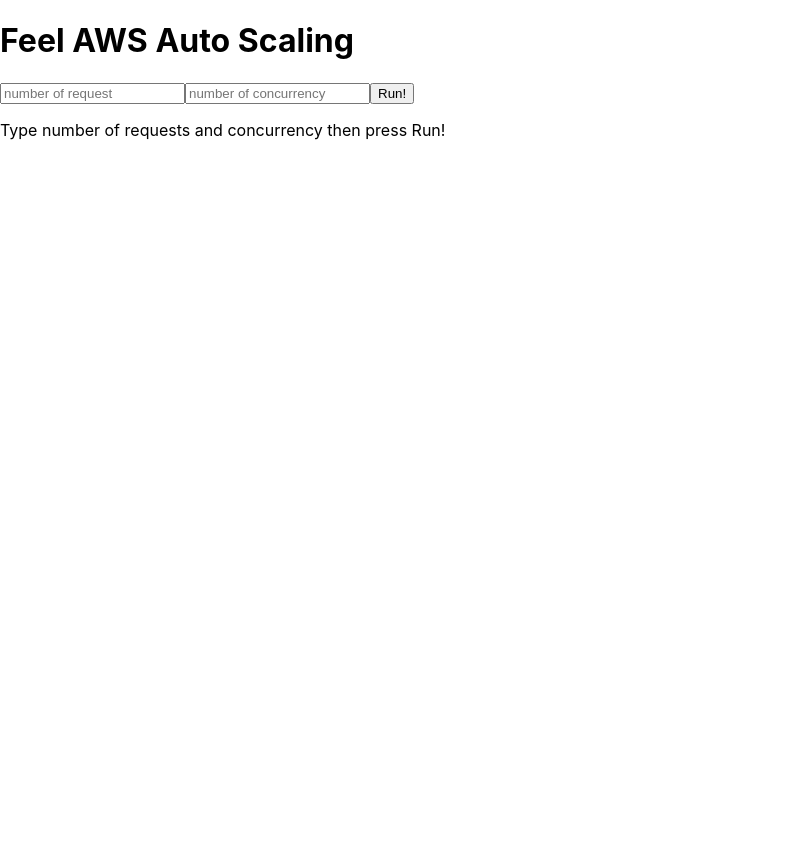
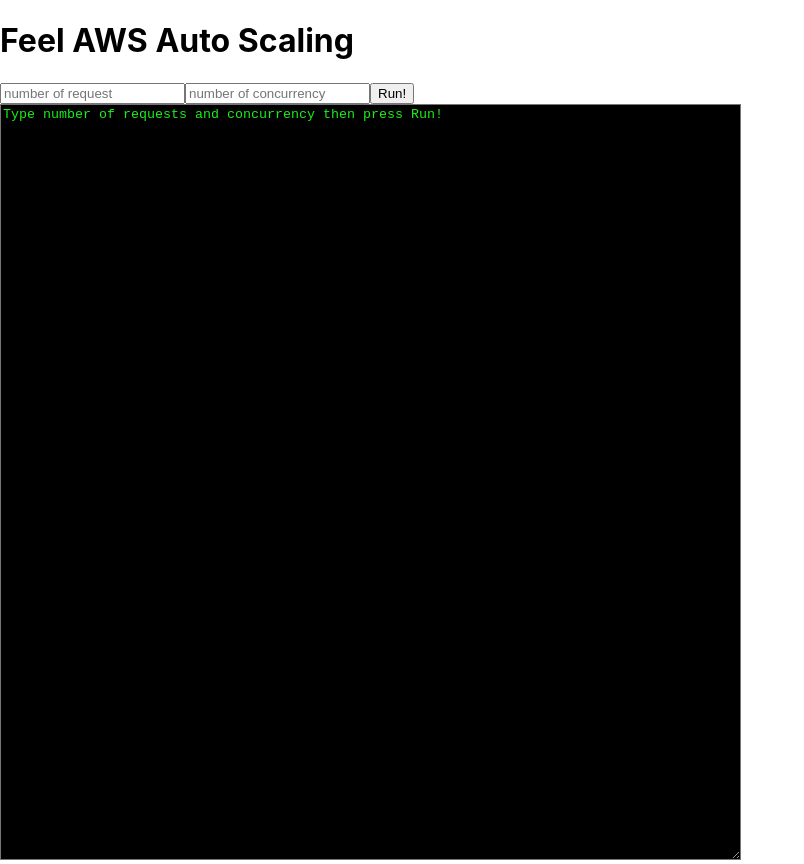
Before and after one commit to st81/feel-aws-auto-scaling, a React (Create React App) app: page / in a window 1280 px wide. Shown: the whole page, without its empty margins (0-804 px from the left). Before the commit the page ends 800 px from the top, so only its background shows below. Built offline with nearby package versions, Linux system fonts and the light colour scheme; no server answers.

Commit message:
Remove isFinish state

```diff
--- a/src/DisplayAbResults.js
+++ b/src/DisplayAbResults.js
@@ -3,16 +3,13 @@
 function DisplayAbResults(props) {
     return (
         <div>
-            {props.isFinish ?
-                <textarea
-                    className="display-ab-results"
-                    value={props.abResults}
-                    readOnly
-                    rows="50"
-                    cols="90">
-                </textarea>
-                :
-                <p>Type number of requests and concurrency then press Run!</p>}
+            {<textarea
+                className="display-ab-results"
+                value={props.abResults}
+                readOnly
+                rows="50"
+                cols="90">
+            </textarea>}
         </div>
     )
 }
--- a/src/ExecuteAb.js
+++ b/src/ExecuteAb.js
@@ -9,8 +9,7 @@
 function ExecuteAb() {
     const [numberOfRequestsAb, setNumberOfRequestsAb] = useState('');
     const [numberOfConcurrencyAb, setNumberOfConcurrencyAb] = useState('');
-    const [isFinish, setIsFinish] = useState(false)
-    const [abResults, setAbResults] = useState('')
+    const [abResults, setAbResults] = useState('Type number of requests and concurrency then press Run!')
 
     return (
         <div>
@@ -30,6 +29,7 @@
             />
             <button
                 onClick={() => {
+                    setAbResults('Running...')
                     let req = {
                         requests: numberOfRequestsAb,
                         concurrency: numberOfConcurrencyAb,
@@ -38,7 +38,6 @@
 
                     axios.post(`${apiServerUrl}:${apiServerPort}/ab`, req)
                         .then(res => {
-                            setIsFinish(true)
                             setAbResults(res.data)
                             })
                         .catch(e => alert(e))
@@ -48,7 +47,6 @@
 
 
             <DisplayAbResults
-                isFinish={isFinish}
                 abResults={abResults}
             />
         </div>
```
